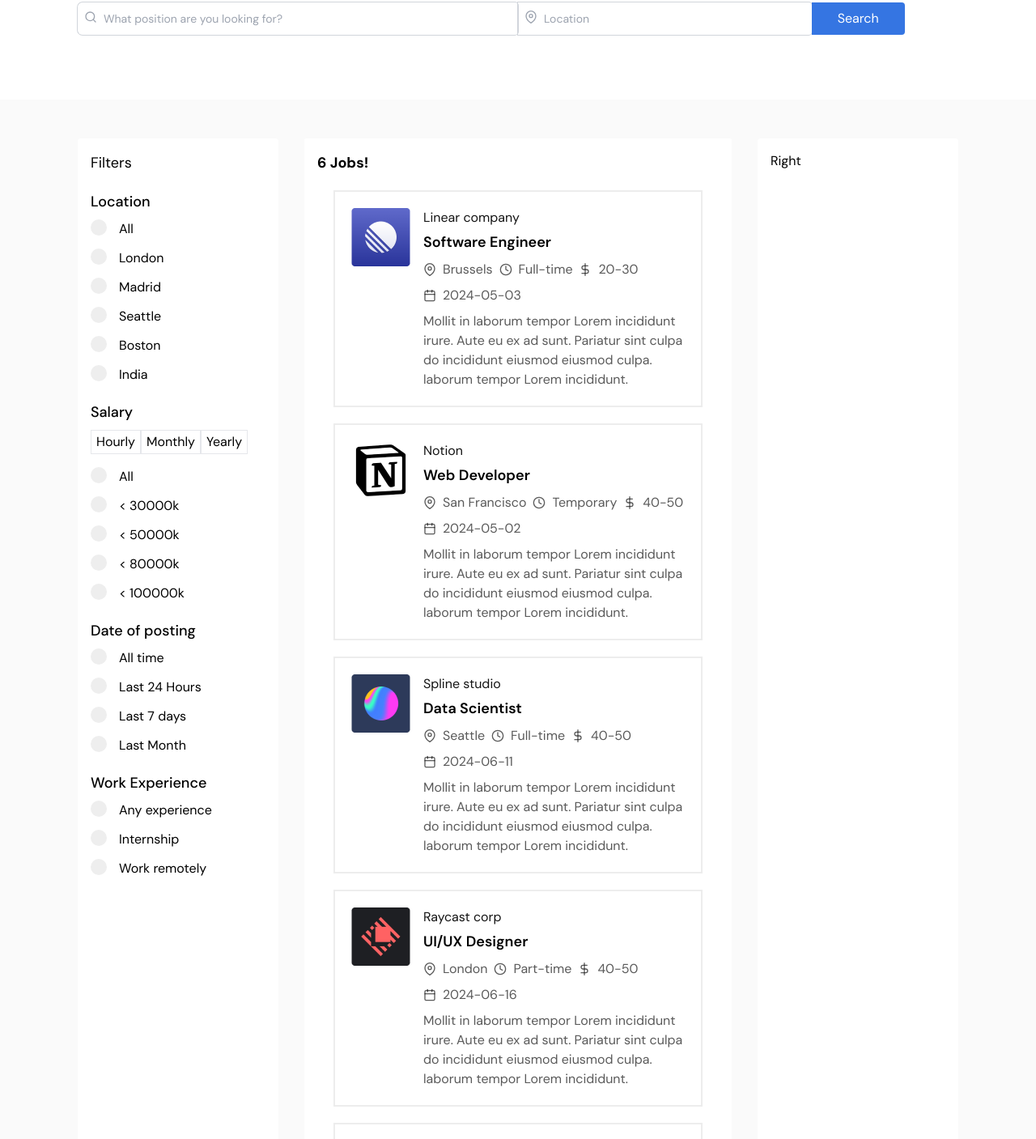
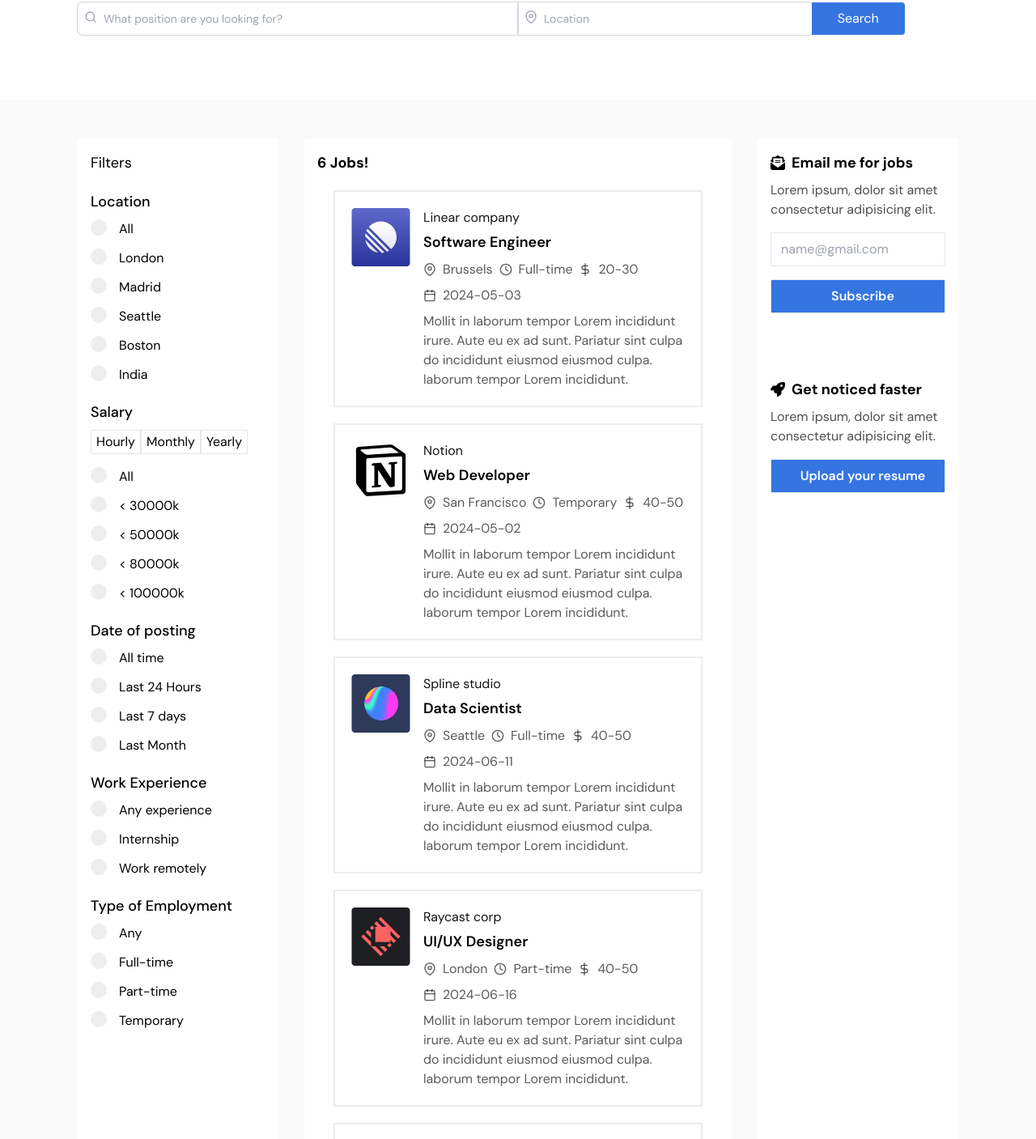
Before and after one commit to UjjwalBaranwal/Job-Portal, a React (Vite) app in the folder Frontend/: page / in a window 1280 px wide. Shown: the part 265-1672 px from the top of the page at 81% size. Built offline with nearby package versions, Linux system fonts and the light colour scheme.

Commit message:
Home page completed

```diff
--- a/Frontend/src/Pages/Home.jsx
+++ b/Frontend/src/Pages/Home.jsx
@@ -3,6 +3,8 @@ import Banner from "../components/Banner";
 import Card from "../components/Card";
 import Jobs from "./Jobs"; // Ensure the path is correct
 import Sidebar from "../sidebar/Sidebar";
+import Newslatter from "../components/Newsletter";
+import Newsletter from "../components/Newsletter";
 
 const Home = () => {
   const [selectedCategory, setSelectedCategory] = useState(null);
@@ -74,12 +76,14 @@ const Home = () => {
             employmentType,
             postingDate
           }) =>
+            parseInt(maxPrice)<=parseInt(selected)||
             postingDate >= selected ||
             experienceLevel.toLowerCase()=== selected.toLowerCase() ||
             salaryType.toLowerCase()===selected.toLowerCase() ||
             jobLocation.toLowerCase()===selected.toLowerCase() ||
-            employmentType.toLowerCase() === selected.toLowerCase()||
-             parseInt(maxPrice) <= parseInt(selected)
+            employmentType.toLowerCase() === selected.toLowerCase()
+            //parseInt(maxPrice)<= parseInt(selected)
+
       );
 
     }
@@ -126,7 +130,7 @@ const Home = () => {
          </div>
 
         {/* right side */}
-        <div className="bg-white p-4 rounded">Right</div>
+        <div className="bg-white p-4 rounded"><Newsletter/></div>
 
 
       </div>
--- /dev/null
+++ b/Frontend/src/components/Newsletter.jsx
@@ -0,0 +1,34 @@
+import React from 'react'
+import{ FaEnvelopeOpenText, FaRocket } from "react-icons/fa6"
+const Newsletter = () => {
+  return (
+    <div>
+      <div>
+        <h3 className='text-lg font-bold mb-2 flex items-center gap-2'>
+          <FaEnvelopeOpenText/>
+          Email me for jobs</h3>
+          <p className='text-primary/75 text-base mb-4'>Lorem ipsum, dolor sit amet consectetur adipisicing elit.</p>
+          <div className='w-full space-y-4'>
+            <input type="email" name="email" id="email" placeholder='name@gmail.com'
+            className='w-full block py-2 pl-3 border focus:outline-none'/>
+            <input type="submit" value={"Subscribe"}  className='w-full block py-2 pl-3 border focus:outline-none bg-blue rounded-sm text-white cursor-pointer font-semibold' />
+          </div>
+
+
+      </div>
+      <div className='mt-20'>
+        <h3 className='text-lg font-bold mb-2 flex items-center gap-2'>
+          <FaRocket/>
+          Get noticed faster</h3>
+          <p className='text-primary/75 text-base mb-4'>Lorem ipsum, dolor sit amet consectetur adipisicing elit.</p>
+          <div className='w-full space-y-4'>
+            <input type="submit" value={"Upload your resume"}  className='w-full block py-2 pl-3 border focus:outline-none bg-blue rounded-sm text-white cursor-pointer font-semibold' />
+          </div>
+
+
+      </div>
+    </div>
+  )
+}
+
+export default Newsletter
--- /dev/null
+++ b/Frontend/src/sidebar/EmploymentType.jsx
@@ -0,0 +1,41 @@
+import React from 'react'
+import InputField from '../components/InputField'
+
+const EmploymentType = ({handleChange}) => {
+  return (
+    <div>
+        <h4 className='text-lg font-medium mb-2'>Type of Employment</h4>
+
+        <div>
+            <label className='sidebar-label-container'>
+                <input type="radio" name='test' id='test' value="" onChange={handleChange}/>
+                <span className='checkmark'></span>Any
+            </label>
+            <InputField
+                handleChange={handleChange}
+                value="Full-time"
+                title="Full-time"
+                name="test"
+            />
+             <InputField
+                handleChange={handleChange}
+                value="Part-time"
+                title="Part-time"
+                name="test"
+            />
+            <InputField
+                handleChange={handleChange}
+                value="Temporary"
+                title="Temporary"
+                name="test"
+            />
+
+
+
+
+        </div>
+    </div>
+  )
+}
+
+export default EmploymentType
--- a/Frontend/src/sidebar/JobPostingData.jsx
+++ b/Frontend/src/sidebar/JobPostingData.jsx
@@ -11,34 +11,32 @@ const JobPostingData = ({handleChange}) => {
     const twentyFourHourAgoDate = twentyFourHourAgo.toISOString().slice(0,10);
     const sevenDaysAgoDate = sevenDaysAgo.toISOString().slice(0,10);
     const thirtyDaysAgoDate = thirtyDaysAgo.toISOString().slice(0,10);
-    console.log(twentyFourHourAgo);
-    console.log(twentyFourHourAgoDate);
   return (
     <div>
         <h4 className='text-lg font-medium mb-2'>Date of posting</h4>
 
         <div>
             <label className='sidebar-label-container'>
-                <input type="radio" name='test' id='test' value="" onChange={handleChange}/>
+                <input type="radio" name='test3' id='test3' value="" onChange={handleChange}/>
                 <span className='checkmark'></span>All time
             </label>
             <InputField
                  handleChange={handleChange}
                  value={twentyFourHourAgoDate}
                  title="Last 24 Hours"
-                 name="test"
+                 name="test3"
             />
             <InputField
                  handleChange={handleChange}
                  value={sevenDaysAgoDate}
                  title="Last 7 days"
-                 name="test"
+                 name="test3"
             />
             <InputField
                  handleChange={handleChange}
                  value={thirtyDaysAgoDate}
                  title="Last Month"
-                 name="test"
+                 name="test3"
             />
 
         </div>
--- a/Frontend/src/sidebar/Salary.jsx
+++ b/Frontend/src/sidebar/Salary.jsx
@@ -20,25 +20,25 @@ const Salary = ({handleChange,handleClick}) => {
         handleChange={handleChange}
             value={30}
             title="< 30000k"
-            name="test2"
+            name="test"
             />
         <InputField
         handleChange={handleChange}
             value={50}
             title="< 50000k"
-            name="test2"
+            name="test"
             />
         <InputField
         handleChange={handleChange}
             value={80}
             title="< 80000k"
-            name="test2"
+            name="test"
             />
         <InputField
         handleChange={handleChange}
             value={100}
             title="< 100000k"
-            name="test2"
+            name="test"
             />
         </div>
     </div>
--- a/Frontend/src/sidebar/Sidebar.jsx
+++ b/Frontend/src/sidebar/Sidebar.jsx
@@ -3,6 +3,7 @@ import Location from './Location'
 import Salary from './Salary'
 import JobPostingData from './JobPostingData'
 import WorkExperience from './WorkExperience'
+import EmploymentType from './EmploymentType'
 
 const Sidebar = ({handleChange, handleClick}) => {
   return (
@@ -10,11 +11,10 @@ const Sidebar = ({handleChange, handleClick}) => {
         <h3 className='text-lg font-bold-mb-2'>Filters</h3>
 
         <Location handleChange={handleChange}/>
-
         <Salary handleChange={handleChange} handleClick={handleClick}/>
-
         <JobPostingData handleChange={handleChange}/>
         <WorkExperience handleChange={handleChange}/>
+        <EmploymentType handleChange={handleChange}/>
     </div>
   )
 }
```
